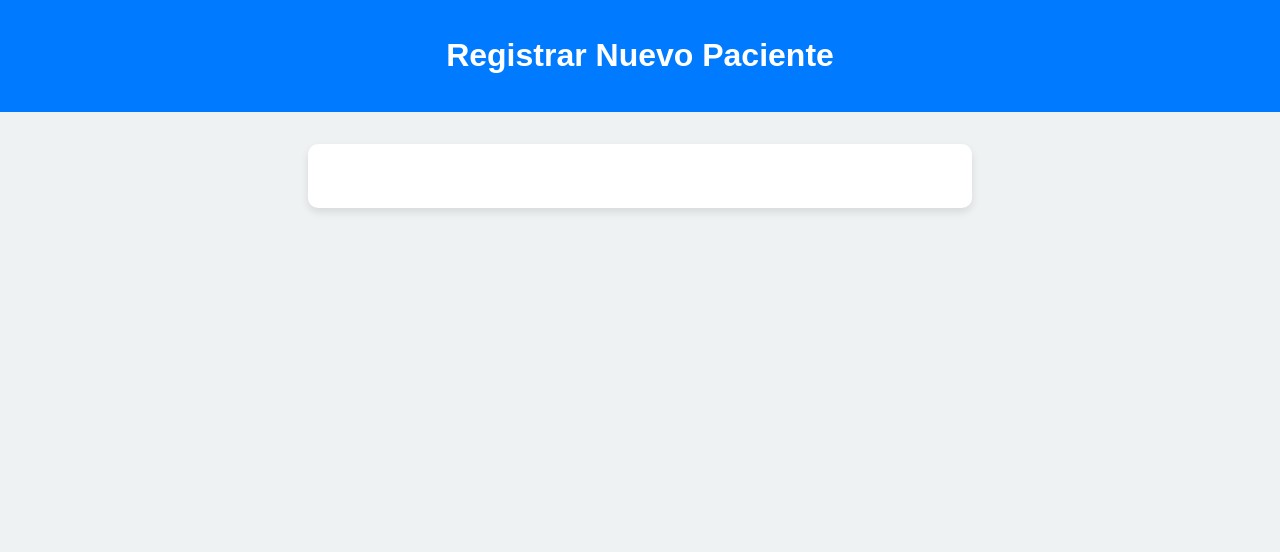
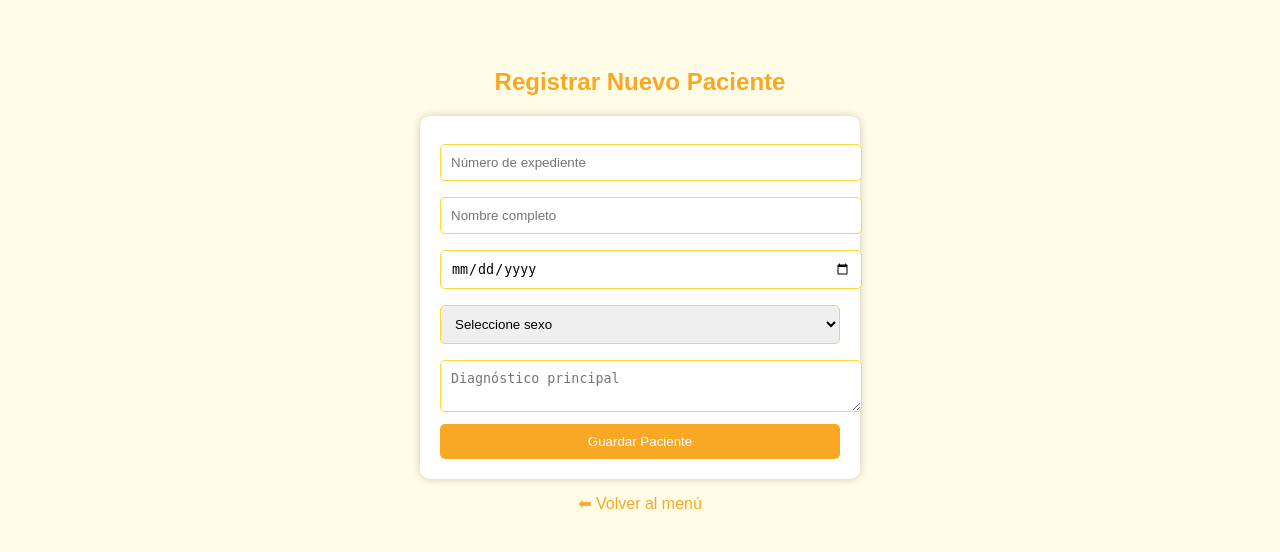
Before and after one commit to Rapha1305/expediente--HGLP, a Flask app: page /nuevo_paciente in a window 1280 px wide. Shown: the top 552 px of the page. Run offline with Flask 3, Linux system fonts and the light colour scheme; the visitor is signed in with stand-in values (Sample User, id 1).

Commit message:
Update nuevo_paciente.html

```diff
--- a/templates/nuevo_paciente.html
+++ b/templates/nuevo_paciente.html
@@ -3,72 +3,67 @@
 <head>
     <meta charset="UTF-8">
     <meta name="viewport" content="width=device-width, initial-scale=1.0">
-    <title>Nuevo Paciente - Expediente Clínico HGLP</title>
+    <title>Nuevo Paciente</title>
     <style>
         body {
             font-family: Arial, sans-serif;
-            background-color: #eef2f3;
-            margin: 0;
-            padding: 0;
+            background: #fffde7;
+            padding: 40px;
         }
-        header {
-            background-color: #007BFF;
-            color: white;
+        h2 {
+            color: #f9a825;
             text-align: center;
-            padding: 1rem;
-        }
-        .container {
-            max-width: 600px;
-            margin: 2rem auto;
-            background-color: white;
-            padding: 2rem;
-            border-radius: 10px;
-            box-shadow: 0 4px 8px rgba(0, 0, 0, 0.1);
         }
         form {
-            display: flex;
-            flex-direction: column;
+            max-width: 400px;
+            margin: auto;
+            background: white;
+            padding: 20px;
+            border-radius: 10px;
+            box-shadow: 0px 0px 10px rgba(0,0,0,0.2);
         }
-        label {
-            margin-top: 1rem;
-            font-weight: bold;
-        }
-        input, select {
-            padding: 0.6rem;
-            margin-top: 0.3rem;
-            border: 1px solid #ccc;
-            border-radius: 6px;
+        input, select, textarea {
+            width: 100%;
+            padding: 10px;
+            margin: 8px 0;
+            border: 1px solid #fdd835;
+            border-radius: 5px;
         }
         button {
-            background-color: #007BFF;
+            width: 100%;
+            background: #f9a825;
             color: white;
             border: none;
-            margin-top: 1.5rem;
-            padding: 0.8rem;
-            border-radius: 6px;
+            padding: 10px;
+            border-radius: 5px;
             cursor: pointer;
-            font-size: 1rem;
         }
         button:hover {
-            background-color: #0056b3;
+            background: #f57f17;
         }
-        .back {
+        a {
+            display: block;
             text-align: center;
-            margin-top: 1rem;
-        }
-        .back a {
-            color: #007BFF;
+            margin-top: 15px;
+            color: #f9a825;
             text-decoration: none;
-        }
-        .back a:hover {
-            text-decoration: underline;
         }
     </style>
 </head>
 <body>
-    <header>
-        <h1>Registrar Nuevo Paciente</h1>
-    </header>
-
-    <div class="container">
-        <form action="/guardar_paciente" method="POST">
+    <h2>Registrar Nuevo Paciente</h2>
+    <form action="/nuevo_paciente" method="POST">
+        <input type="text" name="expediente" placeholder="Número de expediente" required>
+        <input type="text" name="nombre" placeholder="Nombre completo" required>
+        <input type="date" name="fecha_nacimiento" required>
+        <select name="sexo" required>
+            <option value="">Seleccione sexo</option>
+            <option value="Masculino">Masculino</option>
+            <option value="Femenino">Femenino</option>
+        </select>
+        <textarea name="diagnostico" placeholder="Diagnóstico principal"></textarea>
+        <button type="submit">Guardar Paciente</button>
+    </form>
+    <a href="/menu">⬅ Volver al menú</a>
+</body>
+</html>
```
